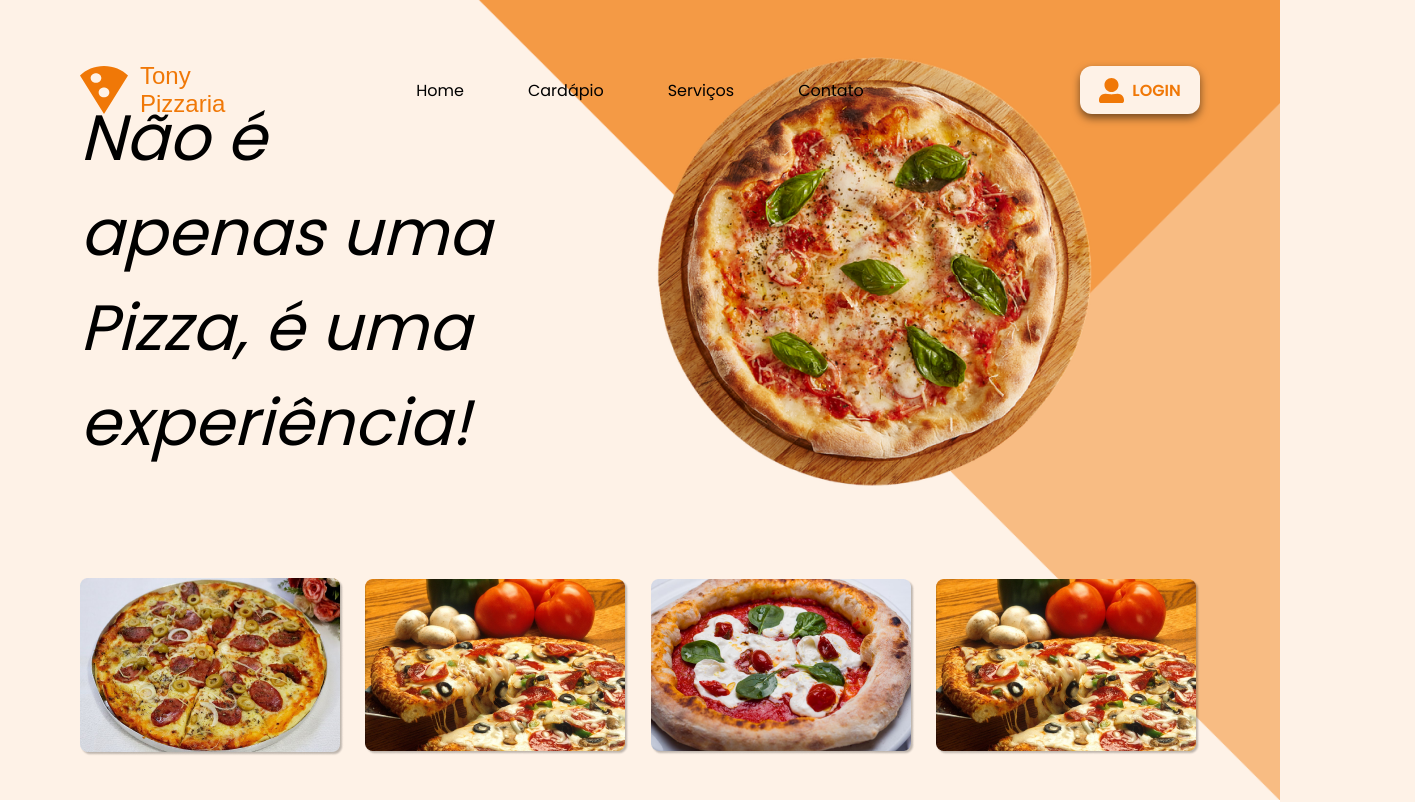
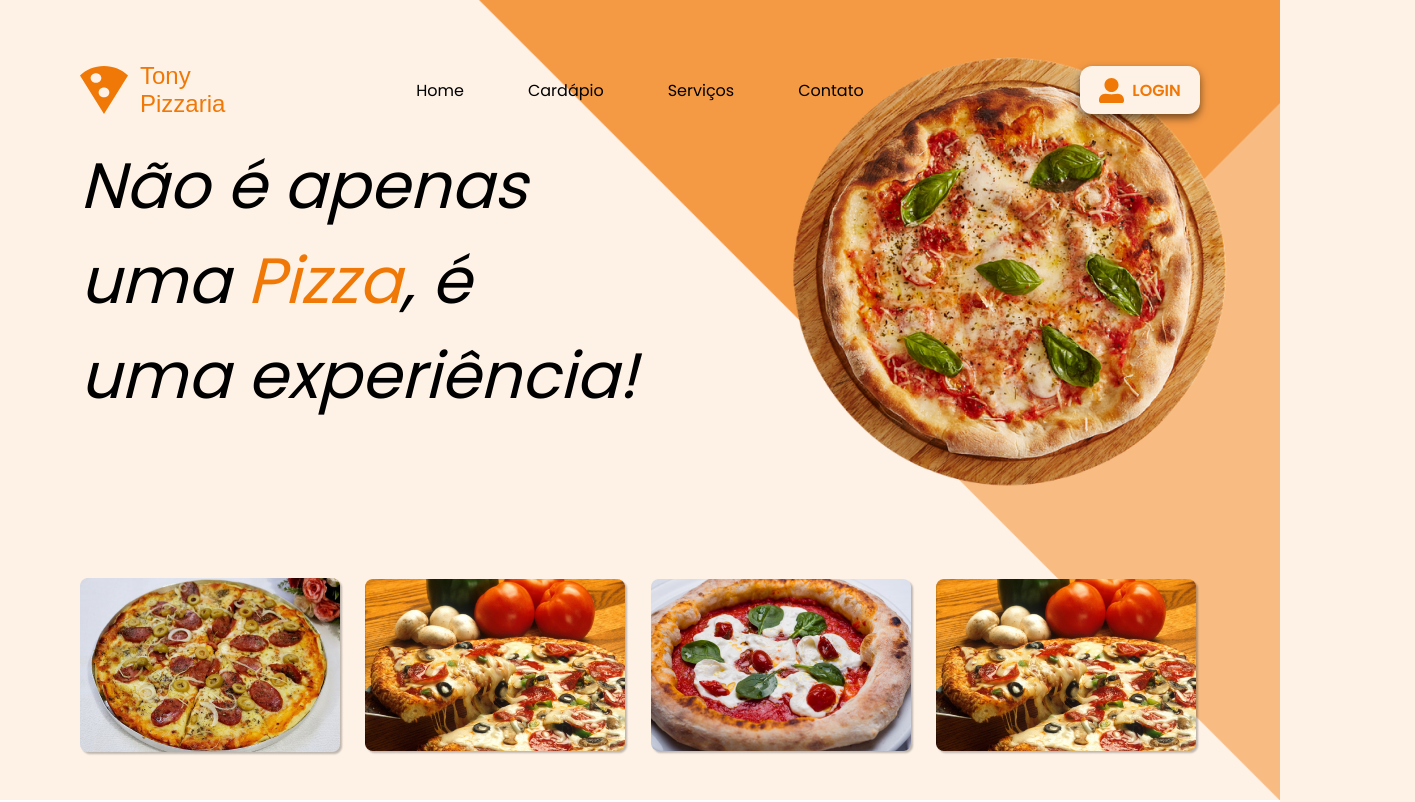
Before and after one commit to bchavx/bia_pizzaria, a plain HTML site: page index.html in a window 1280 px wide. Shown: the top 802 px of the page, 1415 px wide, since content can reach past the window. Drawn offline with Linux system fonts and the light colour scheme; a web font is replaced by a local one.

Commit message:
preço ok

```diff
--- a/index.html
+++ b/index.html
@@ -49,7 +49,9 @@
     <main>
         <section class="home">
             <div class="conteudo-container">
-                <h2>Não é apenas uma Pizza, é uma experiência!</h2>
+            <div class="texto">
+                <h2>Não é apenas uma <span class="texto-laranja">Pizza</span>, é uma experiência!</h2>
+            </div>
                 <div>
                     <img src="./img/pizza.png" alt="pizza">
                 </div>
--- a/styles/home.css
+++ b/styles/home.css
@@ -15,6 +15,12 @@
     justify-content: space-between;
     padding-left: 80px;
 }
+
+.texto-laranja{
+    color: var(--cor-primaria);
+}
+
+
 
 .destaque-container{
     height: 260px;
@@ -66,15 +72,24 @@
     width: 140px;
 }
 
+.info-preco{
+    background-color: var(--cor-primaria);
+    padding: 4px 8px 4px 8px;
+    border-radius: 4px;
+}
+
+.conteudo-container .texto{
+    display: flex;
+    justify-content: flex-start;
+    align-items: center;
+    height: 520px;
+}
+
 .conteudo-container h2{
-    width: 568px;
-    height: 520px;
+    width: 558px;
     font-size: 4rem;
     font-weight: 400;
     font-style: italic;
-    display: flex;
-    justify-content: center;
-    align-items: center;
 }
 
 .conteudo-container div{
```
